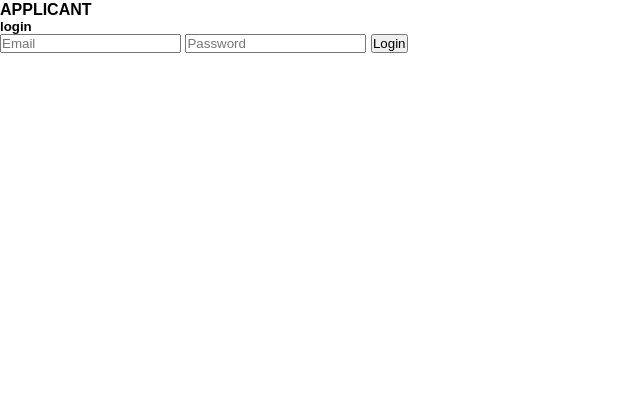
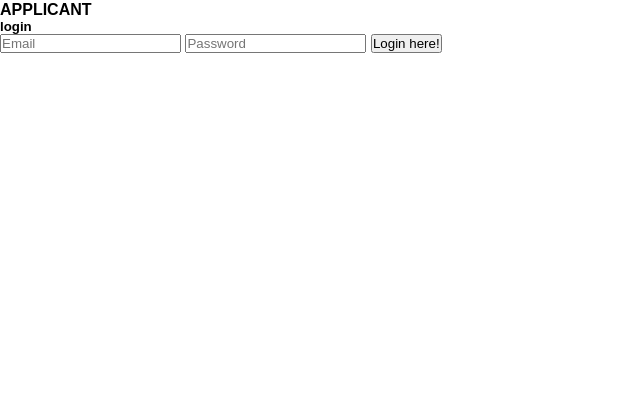
Before and after one commit to kyclmnt/capstone, a PHP site: page /login.php in a window 1280 px wide. Shown: the part 386-800 px from the top of the page, without its empty margins (0-640 px from the left). Run offline with PHP 8.4, Linux system fonts and the light colour scheme.

Commit message:
change login to login here

```diff
--- a/login.php
+++ b/login.php
@@ -36,7 +36,7 @@ require_once "template/footer.php";
             <input type="password" placeholder="Password">
         </span>
         <button>
-            Login
+            Login here!
         </button>
 
     </div>
```
